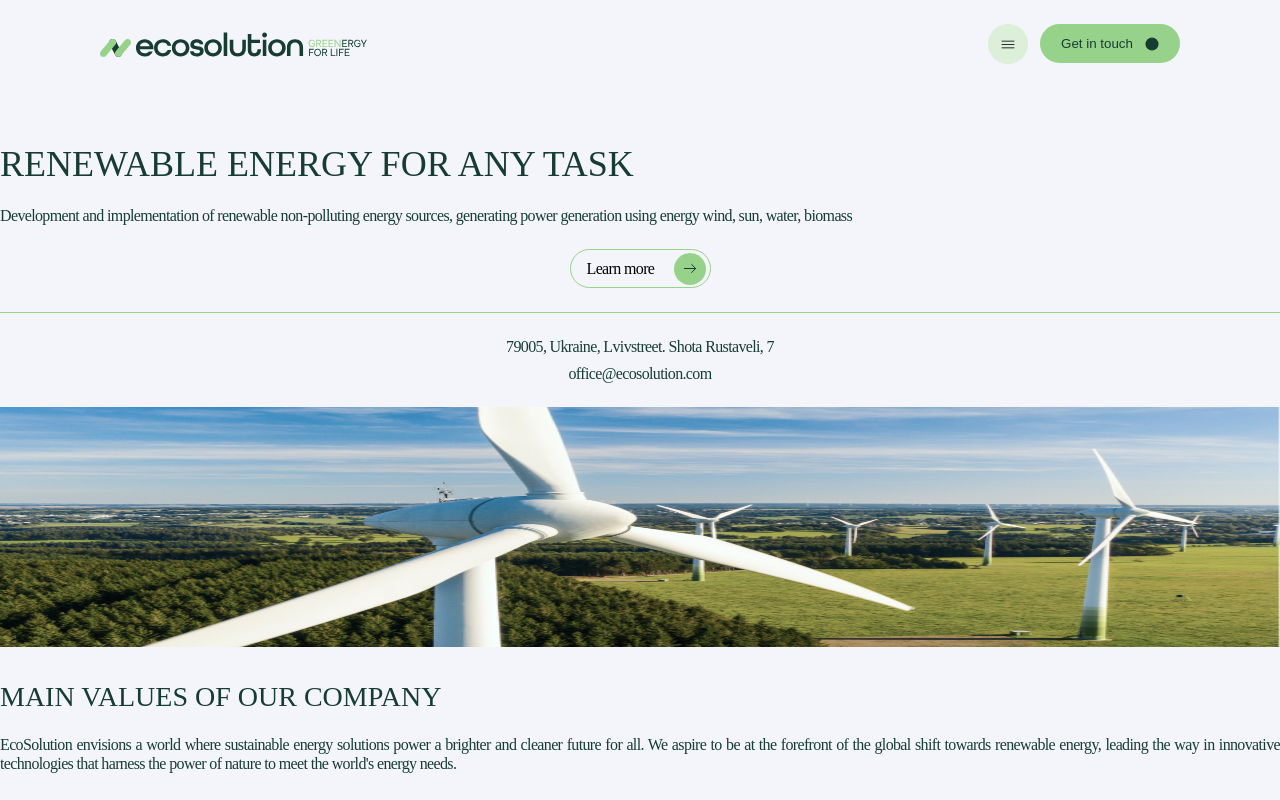
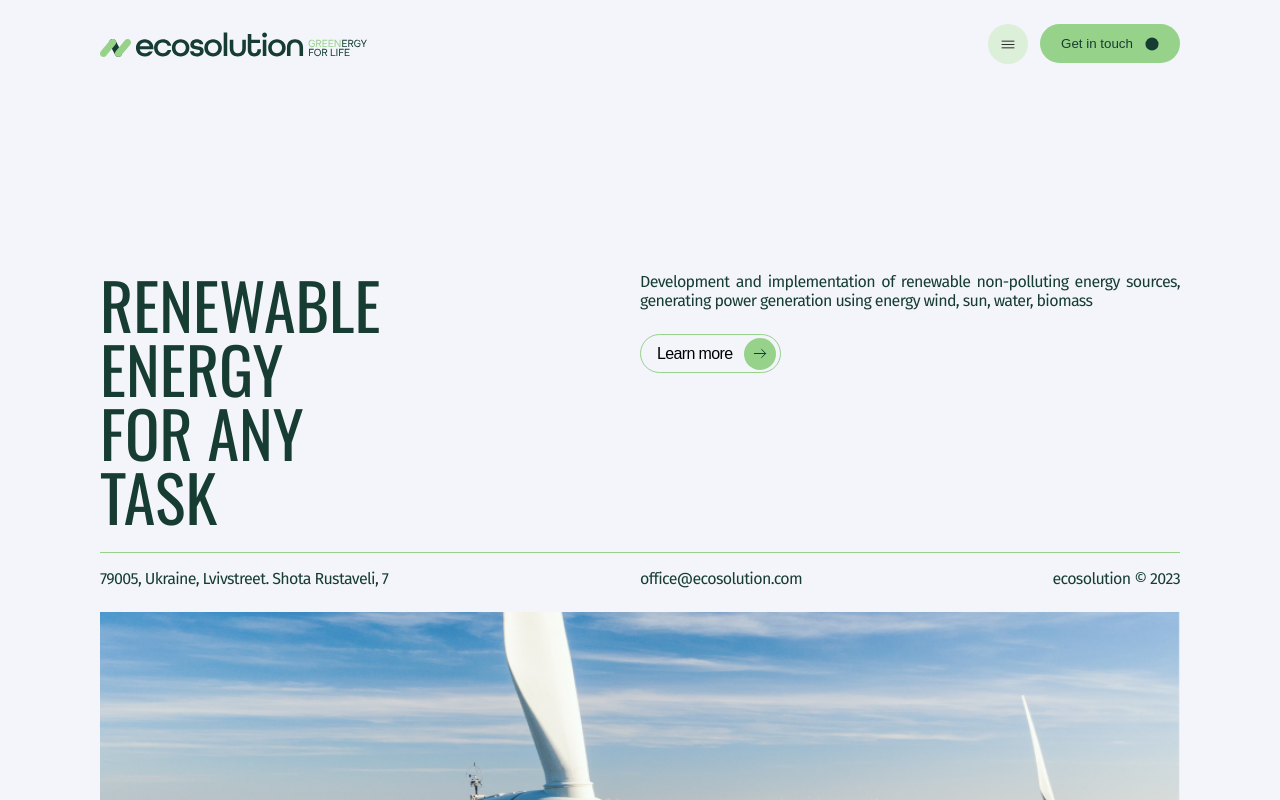
Before and after one commit to vladyslav-rohalov/green-energy, a Next.js app: page / in a window 1280 px wide. Shown: the top 800 px of the page. Built offline with nearby package versions, Linux system fonts and the light colour scheme.

Commit message:
Updated styles

```diff
--- /dev/null
+++ b/src/app/common.css
@@ -0,0 +1,30 @@
+.section {
+  margin-top: 36px;
+  padding: 0 20px;
+}
+
+.main {
+  margin-top: 186px;
+}
+
+@media (min-width: 768px) {
+  .section {
+    margin-top: 100px;
+    padding: 0 30px;
+  }
+
+  .main {
+    margin-top: 143px;
+  }
+}
+
+@media (min-width: 1280px) {
+  .section {
+    margin-top: 120px;
+    padding: 0 100px;
+  }
+
+  .main {
+    margin-top: 152px;
+  }
+}
--- a/src/app/components/header/header.module.css
+++ b/src/app/components/header/header.module.css
@@ -2,14 +2,14 @@
   position: fixed;
   width: 100%;
   background-color: var(--background-main-color);
-  padding: 36px 20px;
+  padding: 36px 20px 0 20px;
   z-index: 999;
   transition: background-color 0.5s ease;
   @media (min-width: 480px) {
-    padding: 36px 30px;
+    padding: 36px 30px 0 30px;
   }
   @media (min-width: 768px) {
-    padding: 24px 100px;
+    padding: 24px 100px 0 100px;
   }
 }
 
--- a/src/app/components/main/main.jsx
+++ b/src/app/components/main/main.jsx
@@ -1,34 +1,49 @@
+import Link from 'next/link';
 import Image from 'next/image';
 import IconArrow from '@/app/utils/svg/arrow';
+import Divider from '../common/divider/divider';
 import styles from './main.module.css';
 
 export default function Main() {
   return (
-    <section className={styles.main_container} id="main">
-      <h1 className={styles.text_left}>RENEWABLE ENERGY For any task</h1>
-      <div className={styles.right_container}>
-        <p className={styles.text_right}>
+    <section className="section" id="main">
+      <div className={styles.main_continer}>
+        <div className={styles.main_container_title}>
+          <h1 className={styles.main_title}>RENEWABLE ENERGY For any task</h1>
+        </div>
+
+        <div className={styles.main_container_info}>
+          <p className={styles.main_text}>
             Development and implementation of renewable non-polluting energy
             sources, generating power generation using energy wind, sun, water,
             biomass
           </p>
-        <button className={styles.btn_more}>
+          <Link href={'#cases'}>
+            <button className={styles.main_button}>
               Learn more
-          {
               <span className={styles.icon_span}>
                 <IconArrow />
               </span>
-          }
             </button>
+          </Link>
         </div>
-      <div className={styles.divider}></div>
+      </div>
+
+      <Divider />
+
       <div className={styles.contacts_container}>
+        <div className={styles.contacts_container_address}>
           <p className={styles.contacts}>
             79005, Ukraine, Lvivstreet. Shota Rustaveli, 7
           </p>
-        <div>
+        </div>
+
+        <div className={styles.contacts_container_mail}>
           <p className={`${styles.contacts} ${styles.email}`}>
             office@ecosolution.com
+          </p>
+          <p className={`${styles.contacts} ${styles.copyright}`}>
+            ecosolution © 2023
           </p>
         </div>
       </div>
--- a/src/app/components/main/main.module.css
+++ b/src/app/components/main/main.module.css
@@ -1,37 +1,30 @@
-.main_container {
-  margin-top: 146px;
+.main_continer {
+  display: flex;
+  flex-direction: column;
 }
 
-.left_continer {
-  width: 100%;
+.main_container_info {
+  margin-top: 24px;
 }
 
-.text_left {
-  font-family: var(--font-primary);
+.main_title {
+  font-weight: 400;
   font-size: 36px;
-  font-weight: 400;
   line-height: 36px;
   letter-spacing: 0em;
   text-align: left;
   text-transform: uppercase;
 }
 
-.text_right {
-  font-family: var(--font-seconady);
+.main_text {
   font-size: 16px;
   font-weight: 400;
   line-height: 19px;
   letter-spacing: -0.04em;
   text-align: justify;
-  margin-bottom: 24px;
 }
 
-.right_container {
-  width: 100%;
-  margin-top: 24px;
-}
-
-.btn_more {
+.main_button {
   display: flex;
   justify-content: space-between;
   align-items: center;
@@ -40,13 +33,12 @@
   border: 1px solid var(--primary-accent-color);
   border-radius: 500px;
   background-color: transparent;
-  font-family: var(--font-seconady);
   font-size: 16px;
   font-weight: 400;
   line-height: 18px;
   letter-spacing: -0.04em;
   text-align: left;
-  margin: 0 auto;
+  margin: 24px auto;
   padding: 4px 4px 4px 16px;
   cursor: pointer;
 }
@@ -61,24 +53,18 @@
   border-radius: 50%;
 }
 
-.divider {
-  width: 100%;
-  border-top: 1px solid var(--primary-accent-color);
-  margin-top: 24px;
-}
-
 .contacts_container {
+  display: flex;
+  flex-direction: column;
   margin-top: 24px;
   text-align: center;
 }
 
 .contacts {
-  font-family: var(--font-seconady);
   font-size: 16px;
   font-weight: 400;
   line-height: 19px;
   letter-spacing: -0.04em;
-  text-align: left;
   text-align: center;
 }
 
@@ -86,8 +72,84 @@
   margin-top: 8px;
 }
 
+.copyright {
+  display: none;
+}
+
 .image_container {
   position: relative;
   height: 240px;
   margin-top: 24px;
 }
+
+@media (min-width: 480px) {
+}
+
+@media (min-width: 768px) {
+  .main_continer {
+    flex-direction: row;
+    justify-content: space-between;
+    margin-bottom: 24px;
+  }
+
+  .main_container_title {
+    width: 50%;
+    max-width: 280px;
+  }
+
+  .main_container_info {
+    margin-top: 0px;
+    width: 50%;
+  }
+
+  .main_title {
+    font-size: 48px;
+    line-height: 48px;
+  }
+
+  .main_button {
+    margin: 24px 0 0 0;
+  }
+
+  .contacts_container {
+    display: flex;
+    flex-direction: row;
+    margin-top: 16px;
+    text-align: center;
+  }
+
+  .contacts_container_address {
+    width: 50%;
+  }
+
+  .contacts_container_mail {
+    display: flex;
+    flex-direction: row;
+    justify-content: space-between;
+    gap: 8px;
+    width: 50%;
+  }
+
+  .contacts {
+    text-align: left;
+  }
+
+  .email {
+    margin-top: 0;
+  }
+
+  .copyright {
+    display: block;
+  }
+
+  .image_container {
+    height: 480px;
+  }
+}
+
+@media (min-width: 1280px) {
+  .main_title {
+    font-size: 64px;
+    line-height: 64px;
+  }
+}
--- a/src/app/globals.css
+++ b/src/app/globals.css
@@ -1,6 +1,8 @@
+@import url('https://fonts.googleapis.com/css2?family=Fira+Sans:wght@400;500&family=Oswald:wght@400;500&display=swap');
+
 :root {
-  --font-primary: Oswald;
-  --font-seconady: Fira Sans;
+  --font-oswald: 'Oswald', sans-serif;
+  --font-fira: 'Fira Sans', sans-serif;
 
   --background-main-color: #f3f5fa;
   --background-accent-color: #eaedf1;
@@ -27,6 +29,17 @@ body {
   min-height: 100vh;
   color: #173d33;
   background-color: #f3f5fa;
+  scroll-behavior: smooth !important;
+  font-family: var(--font-fira);
+}
+
+h1,
+h2,
+h3,
+h4,
+h5,
+h6 {
+  font-family: var(--font-oswald);
 }
 
 main {
--- a/src/app/layout.js
+++ b/src/app/layout.js
@@ -1,9 +1,7 @@
-import { Inter } from 'next/font/google';
 import Header from './components/header/header';
 import Footer from './components/footer/footer';
 import './globals.css';
-
-const inter = Inter({ subsets: ['latin'] });
+import './common.css';
 
 export const metadata = {
   title: 'Create Next App',
--- a/src/app/page.js
+++ b/src/app/page.js
@@ -7,13 +7,13 @@ import Conatacts from './components/contacts/contacts';
 
 export default function Home() {
   return (
-    <div>
+    <main className="main">
       <Main />
       <About />
       <Electrocity />
       <Cases />
       <Faq />
       <Conatacts />
-    </div>
+    </main>
   );
 }
```
Also changed, not shown: src/app/123.css (deleted, +0 -229 lines). Lines whose indentation alone changed are shown as unchanged.
